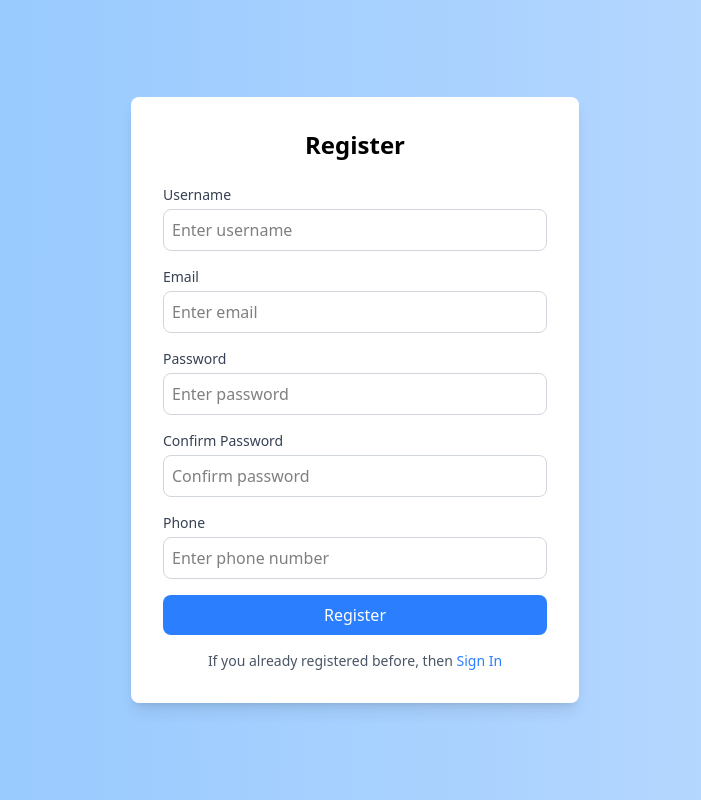
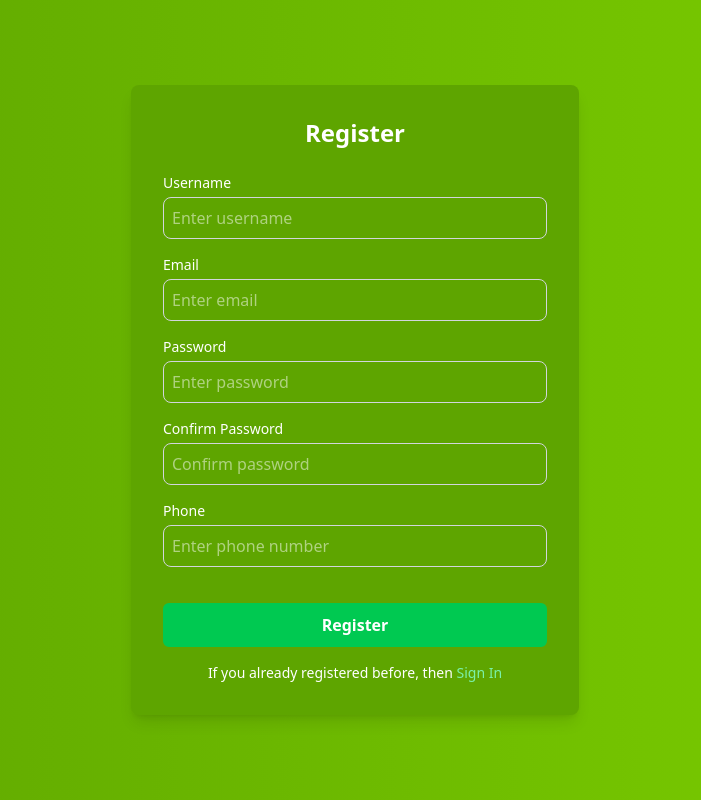
Before and after one commit to Vasanthkumar12/nature-nest, a React (Vite) app in the folder natural-nest/: page /register in a window 1280 px wide. Shown: the whole page, without its empty margins (285-986 px from the left). Built offline with nearby package versions, Linux system fonts and the light colour scheme.

Commit message:
Done some changes in the register UI

```diff
--- a/natural-nest/src/authentication/Register.jsx
+++ b/natural-nest/src/authentication/Register.jsx
@@ -71,7 +71,7 @@ export const Register = () => {
 
     try {
       let response = await axios.post(
-        "https://lets-chat-ca155-default-rtdb.firebaseio.com/users.json",
+        "https://natural-nest-723f4-default-rtdb.firebaseio.com/users.json",
         user
       );
 
@@ -92,96 +92,96 @@ export const Register = () => {
   };
 
   return (
-    <div className="min-h-screen flex items-center justify-center bg-gradient-to-r from-blue-300 to-blue-200 px-4">
-      <div className="w-full max-w-md bg-white p-8 rounded-lg shadow-lg">
+    <div className="min-h-screen flex items-center justify-center bg-gradient-to-r from-lime-600 to-lime-500 px-4">
+      <div className="w-full max-w-md bg-lime-600 text-white p-8 rounded-lg shadow-lg">
         <h1 className="text-2xl font-bold text-center mb-6">Register</h1>
         <form onSubmit={handleSubmit} className="space-y-4">
           {/* Username */}
           <div>
-            <label className="block text-sm font-medium text-gray-700">Username</label>
+            <label className="block text-sm font-medium">Username</label>
             <input
               type="text"
               name="username"
               value={user.username}
               onChange={handleChange}
               placeholder="Enter username"
-              className="mt-1 block w-full p-2 border border-gray-300 rounded-lg"
+              className="mt-1 block w-full p-2 border border-gray-300 rounded-lg outline-0"
             />
-            {user.errors.username && <p className="text-red-500 text-sm">{user.errors.username}</p>}
+            {user.errors.username && <p className="text-red-300 text-sm">{user.errors.username}</p>}
           </div>
 
           {/* Email */}
           <div>
-            <label className="block text-sm font-medium text-gray-700">Email</label>
+            <label className="block text-sm font-medium">Email</label>
             <input
               type="email"
               name="email"
               value={user.email}
               onChange={handleChange}
               placeholder="Enter email"
-              className="mt-1 block w-full p-2 border border-gray-300 rounded-lg"
+              className="mt-1 block w-full p-2 border border-gray-300 rounded-lg outline-0"
             />
-            {user.errors.email && <p className="text-red-500 text-sm">{user.errors.email}</p>}
+            {user.errors.email && <p className="text-red-300 text-sm">{user.errors.email}</p>}
           </div>
 
           {/* Password */}
           <div>
-            <label className="block text-sm font-medium text-gray-700">Password</label>
+            <label className="block text-sm font-medium">Password</label>
             <input
               type="password"
               name="password"
               value={user.password}
               onChange={handleChange}
               placeholder="Enter password"
-              className="mt-1 block w-full p-2 border border-gray-300 rounded-lg"
+              className="mt-1 block w-full p-2 border border-gray-300 rounded-lg outline-0"
             />
-            {user.errors.password && <p className="text-red-500 text-sm">{user.errors.password}</p>}
+            {user.errors.password && <p className="text-red-300 text-sm">{user.errors.password}</p>}
           </div>
 
           {/* Confirm Password */}
           <div>
-            <label className="block text-sm font-medium text-gray-700">Confirm Password</label>
+            <label className="block text-sm font-medium">Confirm Password</label>
             <input
               type="password"
               name="confirm_password"
               value={user.confirm_password}
               onChange={handleChange}
               placeholder="Confirm password"
-              className="mt-1 block w-full p-2 border border-gray-300 rounded-lg"
+              className="mt-1 block w-full p-2 border border-gray-300 rounded-lg outline-0"
             />
             {user.errors.confirm_password && (
-              <p className="text-red-500 text-sm">{user.errors.confirm_password}</p>
+              <p className="text-red-300 text-sm">{user.errors.confirm_password}</p>
             )}
           </div>
 
           {/* Phone */}
           <div>
-            <label className="block text-sm font-medium text-gray-700">Phone</label>
+            <label className="block text-sm font-medium ">Phone</label>
             <input
               type="text"
               name="phone"
               value={user.phone}
               onChange={handleChange}
               placeholder="Enter phone number"
-              className="mt-1 block w-full p-2 border border-gray-300 rounded-lg"
+              className="mt-1 block w-full p-2 border border-gray-300 rounded-lg outline-0"
             />
-            {user.errors.phone && <p className="text-red-500 text-sm">{user.errors.phone}</p>}
+            {user.errors.phone && <p className="text-red-300 text-sm">{user.errors.phone}</p>}
           </div>
 
           {/* Submit Button */}
           <div>
             <button
               type="submit"
-              className="w-full bg-blue-500 text-white py-2 px-4 rounded-lg hover:bg-blue-600 transition duration-300"
+              className="mt-5 p-2 w-full text-white bg-green-500 border-2 border-green-500 font-bold hover:bg-green-600 rounded-md cursor-pointer"
             >
               Register
             </button>
           </div>
-          <p className="text-gray-600 text-sm text-center mt-4">
+          <p className="text-sm text-center mt-4">
              If you already registered before, then{" "}
              <Link
                to="/signin"
-               className="text-blue-500 font-medium hover:underline hover:text-blue-700 transition duration-300"
+               className="text-green-300 font-medium hover:underline hover:text-green-400 transition duration-300"
              >
                Sign In
              </Link>
```
